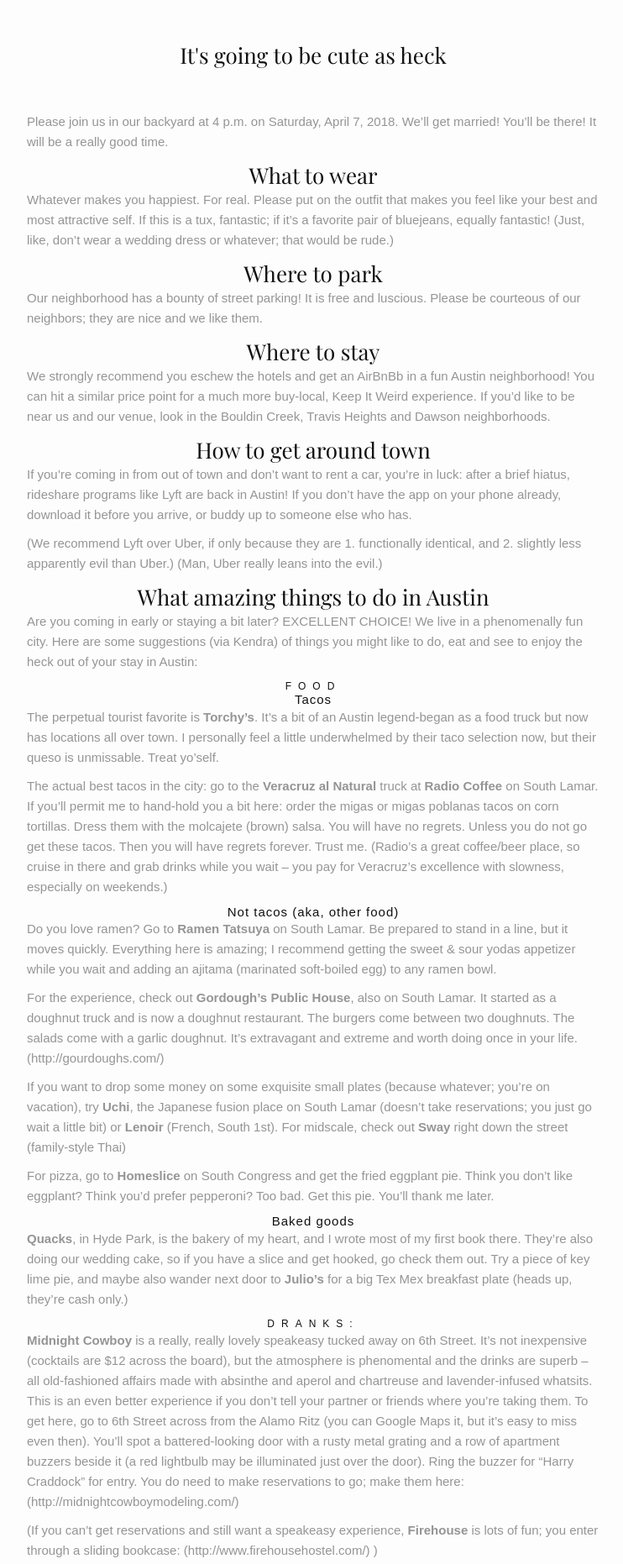
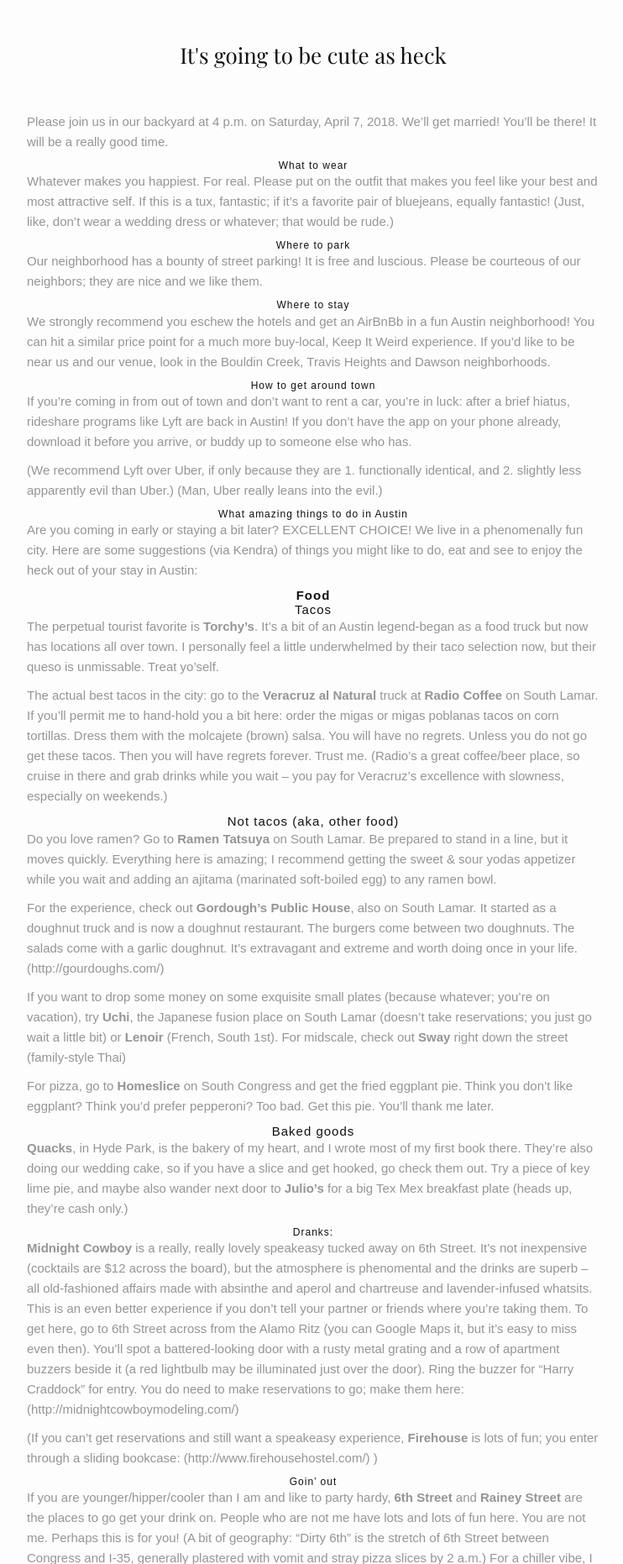
Before and after one commit to rblakemesser/rblakemesser.github.io, a Jekyll site: the page built from info.md, in a window 1280 px wide. Shown: the part 560-2422 px from the top of the page at 84% size, without its empty margins (267-1009 px from the left). Built offline with Jekyll 4.4.1, drawn with Linux system fonts in a browser that asks for light colours; some web fonts are replaced.

```diff
--- a/info.md
+++ b/info.md
@@ -9,24 +9,24 @@ image: "kb10.jpg"
 
 Please join us in our backyard at 4 p.m. on Saturday, April 7, 2018. We'll get married! You'll be there! It will be a really good time.
 
-## What to wear
+##### What to wear
 Whatever makes you happiest. For real. Please put on the outfit that makes you feel like your best and most attractive self. If this is a tux, fantastic; if it's a favorite pair of bluejeans, equally fantastic! (Just, like, don't wear a wedding dress or whatever; that would be rude.)
 
-## Where to park
+##### Where to park
 Our neighborhood has a bounty of street parking! It is free and luscious. Please be courteous of our neighbors; they are nice and we like them.
 
-## Where to stay
+##### Where to stay
 We strongly recommend you eschew the hotels and get an AirBnBb in a fun Austin neighborhood! You can hit a similar price point for a much more buy-local, Keep It Weird experience. If you'd like to be near us and our venue, look in the Bouldin Creek, Travis Heights and Dawson neighborhoods.
 
-## How to get around town
+##### How to get around town
 If you're coming in from out of town and don't want to rent a car, you're in luck: after a brief hiatus, rideshare programs like Lyft are back in Austin! If you don't have the app on your phone already, download it before you arrive, or buddy up to someone else who has.
 
 (We recommend Lyft over Uber, if only because they are 1. functionally identical, and 2. slightly less apparently evil than Uber.) (Man, Uber really leans into the evil.)
 
-## What amazing things to do in Austin
+##### What amazing things to do in Austin
 Are you coming in early or staying a bit later? EXCELLENT CHOICE! We live in a phenomenally fun city. Here are some suggestions (via Kendra) of things you might like to do, eat and see to enjoy the heck out of your stay in Austin:
 
-### Food
+#### **Food**
 
 #### Tacos
 The perpetual tourist favorite is **Torchy's**. It's a bit of an Austin legend-began as a food truck but now has locations all over town. I personally feel a little underwhelmed by their taco selection now, but their queso is unmissable. Treat yo'self.
@@ -45,19 +45,19 @@ For pizza, go to **Homeslice** on South Congress and get the fried eggplant pie.
 #### Baked goods
 **Quacks**, in Hyde Park, is the bakery of my heart, and I wrote most of my first book there. They're also doing our wedding cake, so if you have a slice and get hooked, go check them out. Try a piece of key lime pie, and maybe also wander next door to **Julio's** for a big Tex Mex breakfast plate (heads up, they're cash only.)
 
-### Dranks:
+##### Dranks:
 **Midnight Cowboy** is a really, really lovely speakeasy tucked away on 6th Street. It's not inexpensive (cocktails are $12 across the board), but the atmosphere is phenomental and the drinks are superb -- all old-fashioned affairs made with absinthe and aperol and chartreuse and lavender-infused whatsits. This is an even better experience if you don't tell your partner or friends where you're taking them. To get here, go to 6th Street across from the Alamo Ritz (you can Google Maps it, but it's easy to miss even then). You'll spot a battered-looking door with a rusty metal grating and a row of apartment buzzers beside it (a red lightbulb may be illuminated just over the door). Ring the buzzer for "Harry Craddock" for entry. You do need to make reservations to go; make them here: (http://midnightcowboymodeling.com/)
 
 (If you can't get reservations and still want a speakeasy experience, **Firehouse** is lots of fun; you enter through a sliding bookcase: (http://www.firehousehostel.com/) )
 
-### Goin' out
+##### Goin' out
 If you are younger/hipper/cooler than I am and like to party hardy, **6th Street** and **Rainey Street** are the places to go get your drink on. People who are not me have lots and lots of fun here. You are not me. Perhaps this is for you! (A bit of geography: "Dirty 6th" is the stretch of 6th Street between Congress and I-35, generally plastered with vomit and stray pizza slices by 2 a.m.) For a chiller vibe, I highly recommend crossing the highway to east 6th. Look for **Rio Rita's** (very groovy lounge/drink space), go two-stepping at **The White Horse,** or, further afield, get drinks at **Lustre Pearl** (an old New Orleans house relocated to Austin and turned bar).
 
 There's also the **Red River District**, home to gay/everyone bar **Cheer Up Charlie's** and big music venues **The Mohawk** and **Stubb's**, walking distance from all of these locations. For very, very good dancing, you'll want to hit up Barbarella's, whose Tuesgayz dance nights on Tuesdays are legendary.
 
 For more gay bars, check out **4th Street,** home to **Rain** and **The Highland Lounge.**
 
-### Wandering and sightseeing
+##### Wandering and sightseeing
 If you've got an hour to kill and want to "experience" Austin, accept that the Lonely Planet guide is right and wander around the carnival-esque shops, restaurants and music scene on **South Congress**. Take a photo with the iconic "i love you so much" street art, get ice cream at **Amy's**, marvel at the oddities of **Uncommon Objects** and the amazing, immersive costume shop **Lucy in Disguise**.
 
 If you're downtown, visit our brand new **Central Library** -- it's stunning! (Of COURSE I'm going to tell you to go to a library.) Afterward, wander past super hip toy store **Toy Joy** and then go get hot cocoa cocktails and make-your-own-s'mores-at-the-table at **Halcyon**.
```
